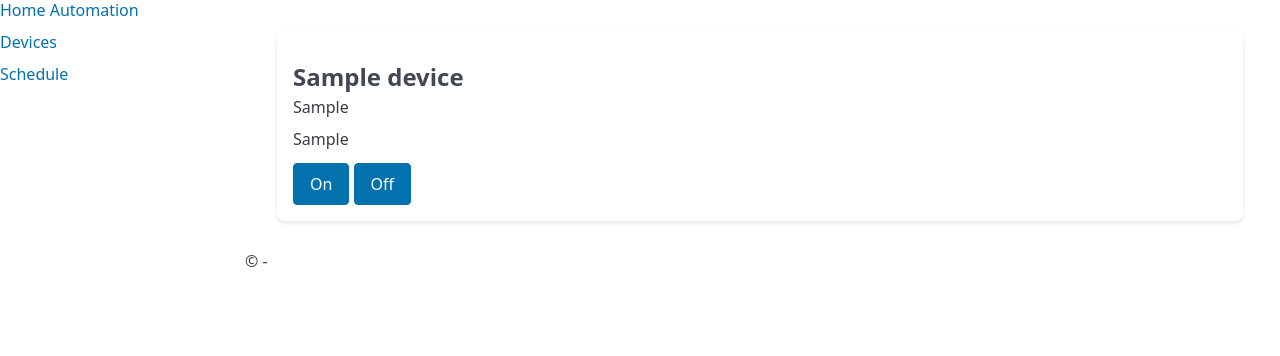
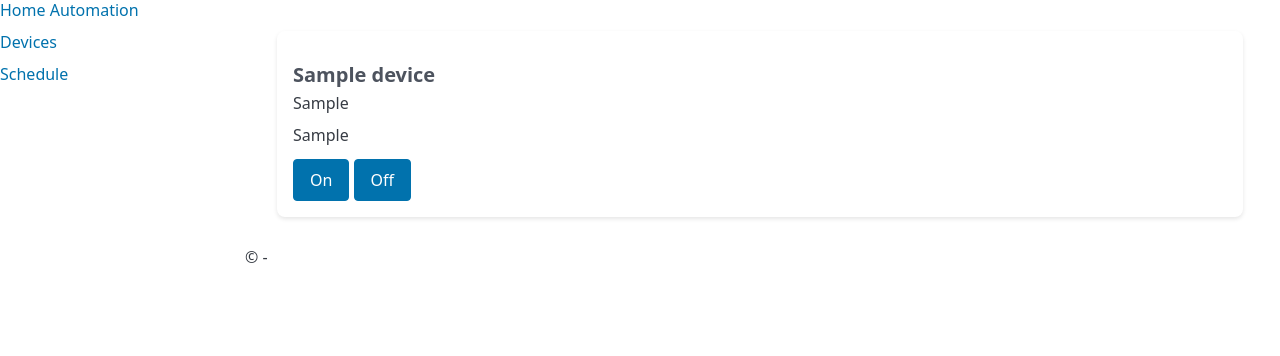
Before and after one commit to hari-yahoo/home-automation, a Flask app: page / in a window 1280 px wide. Shown: the part 70-426 px from the top of the page. Run offline with Flask 3, Linux system fonts and the light colour scheme; tables that the repository leaves empty hold one stand-in row (values such as "Sample post"); parts of the project's set-up code (start-up, migrations or seed data) failed here and were passed over; some libraries are stand-ins or nearby versions.

Commit message:
minor changes in css

```diff
--- a/webapp/app/static/styles.css
+++ b/webapp/app/static/styles.css
@@ -66,7 +66,7 @@ body {
  /* Custom styles for card grid */
  .card-grid {
   display: grid;
-  grid-template-columns: repeat(auto-fit, minmax(300px, 1fr));
+  grid-template-columns: repeat(auto-fit, minmax(250px, 1fr));
   gap: 1rem;
   margin: 2rem 0;
 }
@@ -84,6 +84,9 @@ body {
 .card h3 {
   margin: 1rem 0 0.5rem;
 }
+.card h4 {
+  margin: 1rem 0 0.5rem;
+}
 .card p {
   margin: 0 0 1rem;
 }
--- a/webapp/app/templates/index.html
+++ b/webapp/app/templates/index.html
@@ -17,7 +17,7 @@
             </article> -->
             <div class="card">
 
-                <h3>{{ device.name }}</h3>
+                <h4>{{ device.name }}</h4>
                 <p>{{ device.device_type }}</p>
                 <p>{{ device.location }}</p>
                 <button class="action" data-device={{ device.id }} value="on">On</button>
```
